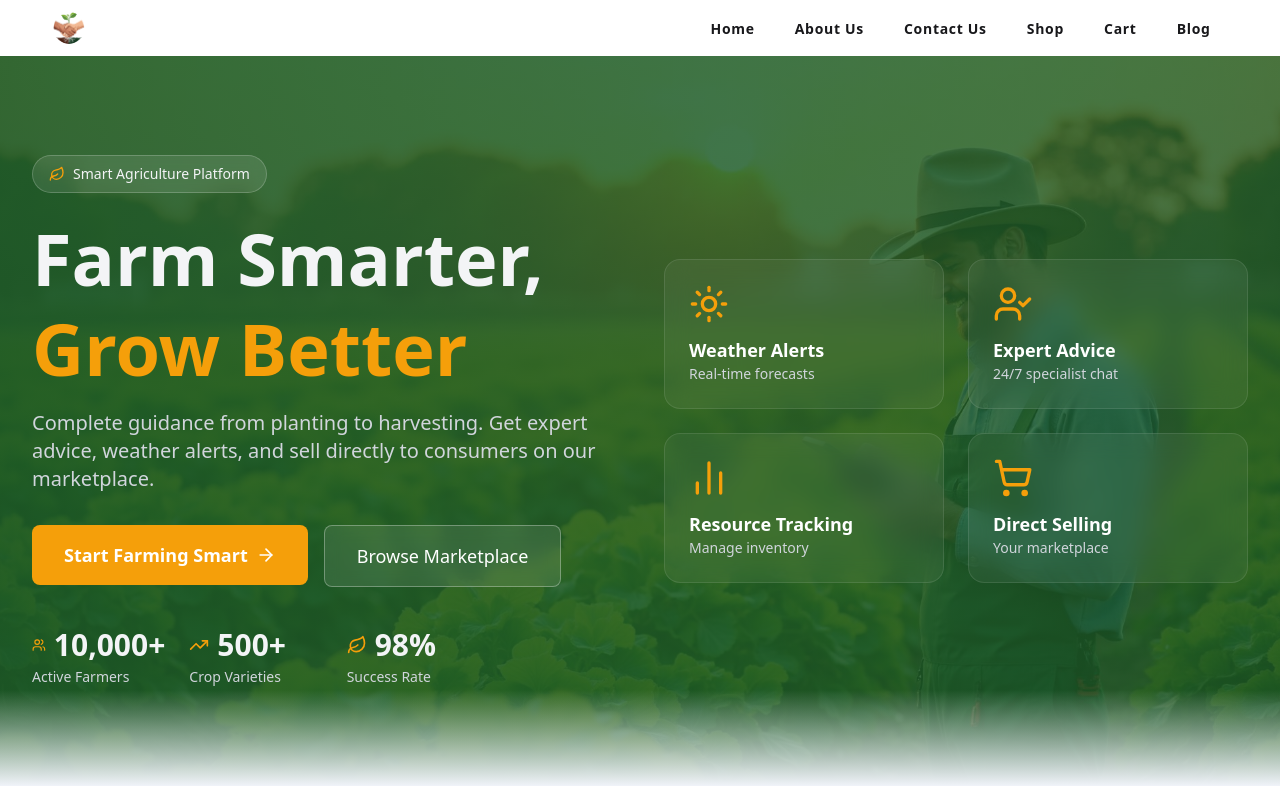
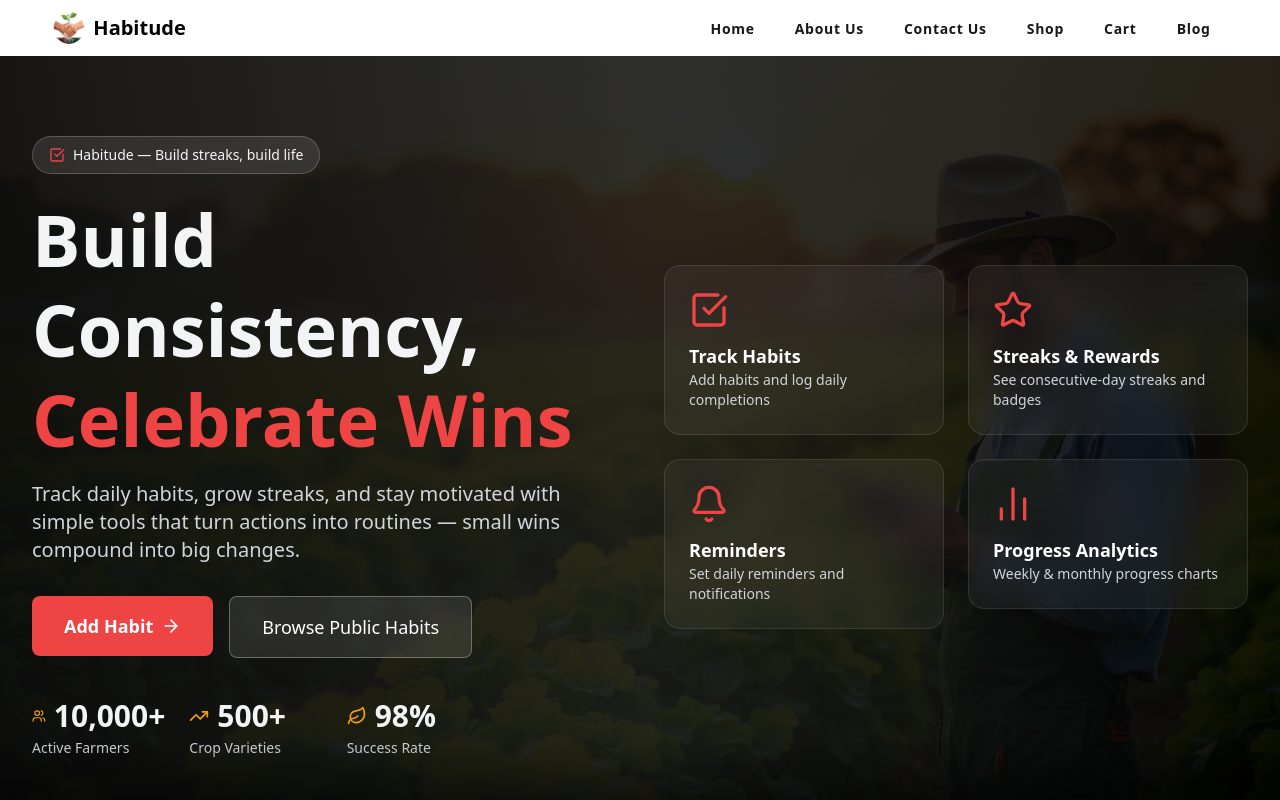
Before and after one commit to FahimTasnimKhan/Habitude-client, a React (Vite) app: page / in a window 1280 px wide. Shown: the top 800 px of the page. Built offline with nearby package versions, Linux system fonts and the light colour scheme.

Commit message:
Banner UI Updated

```diff
--- a/src/components/Shared/HabitudeLogo.jsx
+++ b/src/components/Shared/HabitudeLogo.jsx
@@ -5,7 +5,7 @@ const HabitudeLogo = () => {
   return (
     <>
       <Link to="/">
-        <div className="flex items-center justify-center gap-2 text-md md:text-lg lg:text-xl font-bold text-white">
+        <div className="flex items-center justify-center gap-2 text-md md:text-lg lg:text-xl font-bold text-black">
           <img src={logo} className="w-8 h-8 rounded-full" />
           Habitude
         </div>
--- a/src/pages/HomePage/HeroSection.jsx
+++ b/src/pages/HomePage/HeroSection.jsx
@@ -1,16 +1,8 @@
 import React, { useEffect } from 'react';
-import {
-  ArrowRight,
-  Leaf,
-  Sun,
-  UserCheck,
-  BarChart2,
-  ShoppingCart,
-} from 'lucide-react';
+import { ArrowRight, CheckSquare, Bell, BarChart2, Star } from 'lucide-react';
 import AOS from 'aos';
 import 'aos/dist/aos.css';
 import heroImage from '../../assets/Logo/hero-farmer.jpg';
-
 import { Link } from 'react-router';
 import QuickStats from './QuickStats';
 
@@ -26,42 +18,45 @@ const HeroSection = () => {
 
   const features = [
     {
-      title: 'Weather Alerts',
-      desc: 'Real-time forecasts',
-      icon: <Sun className="w-8 h-8 sm:w-10 sm:h-10 text-[#F59F0A]" />,
-      path: '/dashboard/weather-forecast',
+      title: 'Track Habits',
+      desc: 'Add habits and log daily completions',
+      icon: <CheckSquare className="w-8 h-8 sm:w-10 sm:h-10 text-[#EF4444]" />,
+      path: '/add-habit',
     },
     {
-      title: 'Expert Advice',
-      desc: '24/7 specialist chat',
-      icon: <UserCheck className="w-8 h-8 sm:w-10 sm:h-10 text-[#F59F0A]" />,
-      path: '/dashboard/chat-specialist',
+      title: 'Streaks & Rewards',
+      desc: 'See consecutive-day streaks and badges',
+      icon: <Star className="w-8 h-8 sm:w-10 sm:h-10 text-[#EF4444]" />,
+      path: '/my-habits',
     },
     {
-      title: 'Resource Tracking',
-      desc: 'Manage inventory',
-      icon: <BarChart2 className="w-8 h-8 sm:w-10 sm:h-10 text-[#F59F0A]" />,
-      path: '/dashboard/resource-management',
+      title: 'Reminders',
+      desc: 'Set daily reminders and notifications',
+      icon: <Bell className="w-8 h-8 sm:w-10 sm:h-10 text-[#EF4444]" />,
+      path: '/reminders',
     },
     {
-      title: 'Direct Selling',
-      desc: 'Your marketplace',
-      icon: <ShoppingCart className="w-8 h-8 sm:w-10 sm:h-10 text-[#F59F0A]" />,
-      path: '/shop',
+      title: 'Progress Analytics',
+      desc: 'Weekly & monthly progress charts',
+      icon: <BarChart2 className="w-8 h-8 sm:w-10 sm:h-10 text-[#EF4444]" />,
+      path: '/dashboard/analytics',
     },
   ];
 
   return (
-    <section className="relative flex items-center overflow-hidden transition-all duration-500 min-h-[calc(100vh-70px)] bg-[linear-gradient(90deg,rgba(30,92,40,0.9),rgba(30,92,40,0.85),rgba(30,92,40,0.8))]">
-      {/* Background Image */}
+    <section
+      className="relative flex items-center overflow-hidden transition-all duration-500 min-h-[calc(100vh-70px)]"
+      aria-labelledby="hero-heading"
+    >
+      {/* Background Image + dark overlay */}
       <div className="absolute inset-0 z-0">
         <img
           src={heroImage}
-          alt="Modern farming with technology"
+          alt="Hero background"
           className="w-full h-full object-cover object-center"
           loading="lazy"
         />
-        <div className="absolute inset-0 bg-[linear-gradient(90deg,rgba(30,92,40,0.9),rgba(30,92,40,0.85),rgba(30,92,40,0.8))]" />
+        <div className="absolute inset-0 bg-[linear-gradient(90deg,rgba(12,12,12,0.95),rgba(24,24,24,0.9),rgba(0,0,0,0.85))]" />
       </div>
 
       {/* Content */}
@@ -74,19 +69,20 @@ const HeroSection = () => {
           >
             {/* Badge */}
             <div className="inline-flex items-center gap-2 bg-white/10 backdrop-blur-sm px-4 py-2 rounded-full mb-5 border border-white/20">
-              <Leaf className="w-4 h-4 text-[#F59F0A]" />
+              <CheckSquare className="w-4 h-4 text-[#EF4444]" />
               <span className="text-sm font-medium">
-                Smart Agriculture Platform
+                Habitude — Build streaks, build life
               </span>
             </div>
 
             {/* Title */}
             <h1
+              id="hero-heading"
               className="text-4xl sm:text-5xl md:text-6xl lg:text-7xl font-bold mb-4 leading-snug sm:leading-tight"
               data-aos="fade-right"
             >
-              Farm Smarter, <br />
-              <span className="text-[#F59F0A]">Grow Better</span>
+              Build Consistency, <br />
+              <span className="text-[#EF4444]">Celebrate Wins</span>
             </h1>
 
             {/* Description */}
@@ -95,8 +91,9 @@ const HeroSection = () => {
               data-aos="fade-up"
               data-aos-delay="100"
             >
-              Complete guidance from planting to harvesting. Get expert advice,
-              weather alerts, and sell directly to consumers on our marketplace.
+              Track daily habits, grow streaks, and stay motivated with simple
+              tools that turn actions into routines — small wins compound into
+              big changes.
             </p>
 
             {/* Buttons */}
@@ -105,15 +102,16 @@ const HeroSection = () => {
               data-aos="zoom-in"
               data-aos-delay="200"
             >
-              <Link to="/dashboard/farmer">
-                <button className="flex items-center justify-center gap-2 text-white text-lg px-8 py-4 bg-[#F59F0A] hover:bg-[#e09a0b] rounded-lg font-semibold transition-all duration-300 w-full">
-                  Start Farming Smart
+              <Link to="/add-habit" aria-label="Add a habit">
+                <button className="flex items-center justify-center gap-2 text-white text-lg px-8 py-4 bg-[#EF4444] hover:bg-[#dc2626] rounded-lg font-semibold transition-all duration-300 w-full">
+                  Add Habit
                   <ArrowRight className="w-5 h-5" />
                 </button>
               </Link>
-              <Link to="/shop">
-                <button className="text-white text-lg px-8 py-4 bg-white/10 backdrop-blur-sm border border-white/30 hover:bg-[#F59F0A] hover:text-white rounded-lg transition-all duration-300 w-full">
-                  Browse Marketplace
+
+              <Link to="/browse" aria-label="Browse public habits">
+                <button className="text-white text-lg px-8 py-4 bg-white/10 backdrop-blur-sm border border-white/30 hover:bg-[#EF4444] hover:border-[#EF4444] hover:text-white rounded-lg transition-all duration-300 w-full">
+                  Browse Public Habits
                 </button>
               </Link>
             </div>
@@ -137,8 +135,9 @@ const HeroSection = () => {
                   to={feature.path}
                   data-aos="zoom-in"
                   data-aos-delay={idx * 100}
+                  aria-label={feature.title}
                 >
-                  <div className="rounded-2xl p-5 sm:p-6 border border-white/10 bg-white/5 backdrop-blur-md transition-all duration-300 hover:scale-105 hover:shadow-[0_16px_48px_rgba(30,92,40,0.25)] flex flex-col items-start hover:bg-white/10">
+                  <div className="rounded-2xl p-5 sm:p-6 border border-white/10 bg-white/5 backdrop-blur-md transition-all duration-300 transform hover:scale-105 hover:shadow-[0_20px_40px_rgba(239,68,68,0.25)] flex flex-col items-start hover:bg-white/10">
                     <div className="mb-3">{feature.icon}</div>
                     <h3 className="text-lg font-bold text-white">
                       {feature.title}
@@ -153,7 +152,7 @@ const HeroSection = () => {
       </div>
 
       {/* Bottom Fade */}
-      <div className="absolute bottom-0 left-0 right-0 h-24 bg-gradient-to-t from-[#F0F3F9] to-transparent z-10" />
+      <div className="absolute bottom-0 left-0 right-0 h-24 bg-gradient-to-t from-black/80 to-transparent z-10" />
     </section>
   );
 };
```
